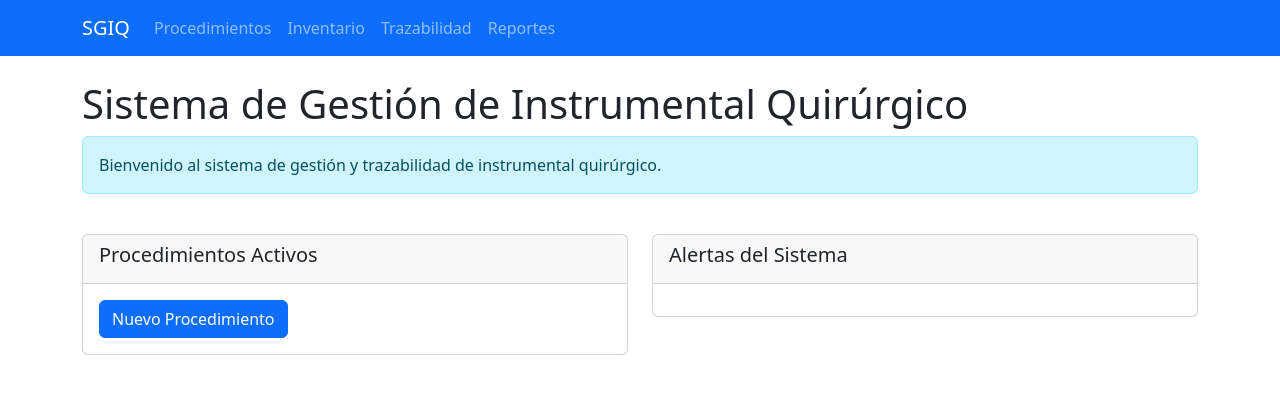
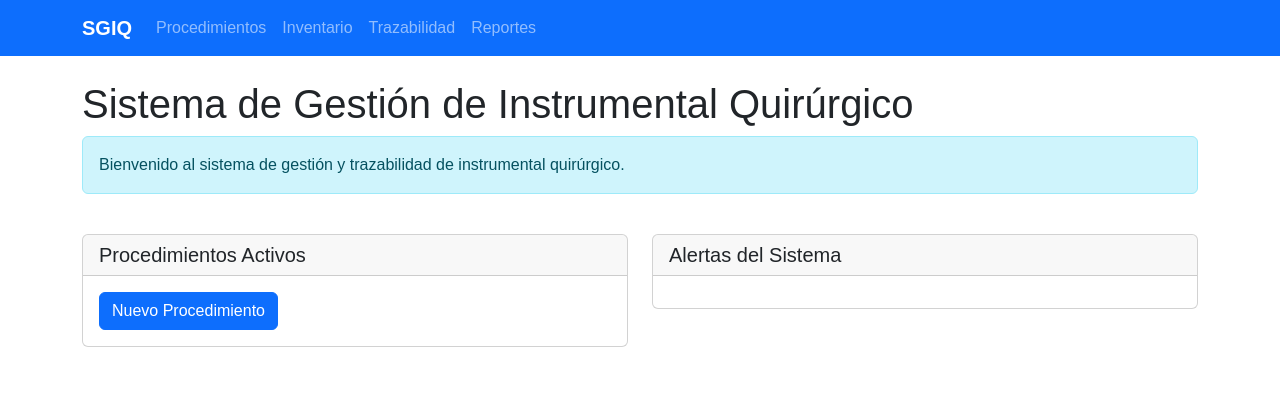
Before and after one commit to GabrielP1711/hackaton.github.io, a PHP site: page / in a window 1280 px wide. Shown: the top 394 px of the page. Run offline with PHP 8.4, Linux system fonts and the light colour scheme.

Commit message:
creacion css

```diff
--- a/index.php
+++ b/index.php
@@ -6,6 +6,7 @@
     <meta name="viewport" content="width=device-width, initial-scale=1.0">
     <title>Sistema de Gestión de Instrumental Quirúrgico</title>
     <link href="https://cdn.jsdelivr.net/npm/bootstrap@5.3.0/dist/css/bootstrap.min.css" rel="stylesheet">
+    <link href="style.css" rel="stylesheet">
 </head>
 <body>
     <nav class="navbar navbar-expand-lg navbar-dark bg-primary">
--- /dev/null
+++ b/style.css
@@ -0,0 +1,16 @@
+/* Estilos personalizados */
+body {
+    font-family: sans-serif;
+}
+
+.navbar-brand {
+    font-weight: bold;
+}
+
+.card-header h5 {
+    margin-bottom: 0;
+}
+
+#alertas .alert {
+    margin-bottom: 0.5rem;
+}
```
